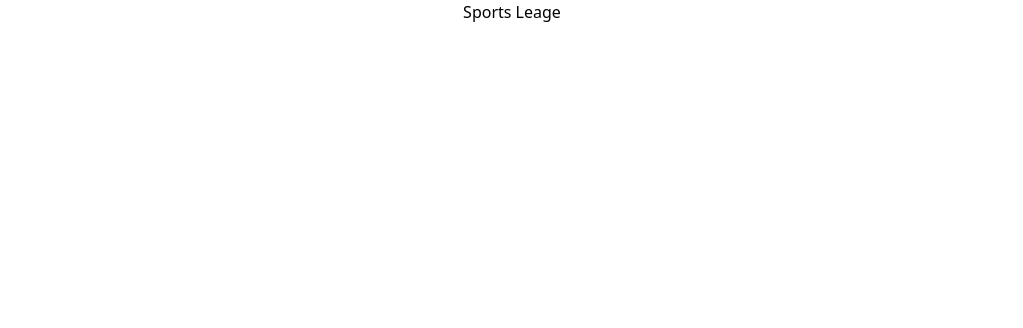
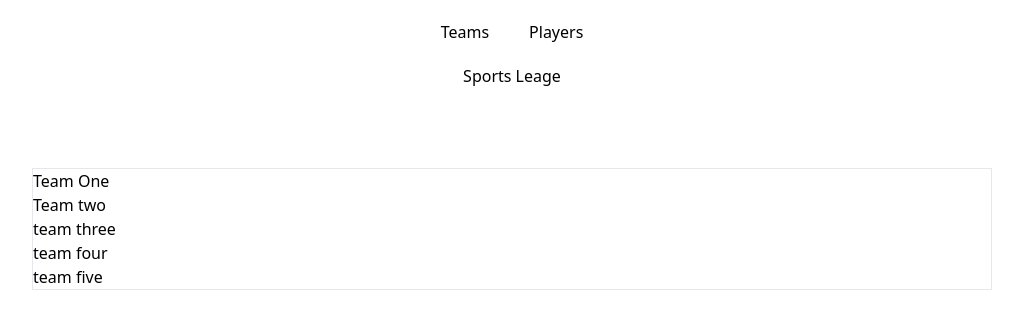
Before and after one commit to hussainsajib/sports-league, a React (Create React App) app: page / in a window 1280 px wide. Shown: the top 328 px of the page, without its empty margins (128-1151 px from the left). Built offline with nearby package versions, Linux system fonts and the light colour scheme.

Commit message:
fetching and displaying data

```diff
--- a/package.json
+++ b/package.json
@@ -9,6 +9,7 @@
     "@testing-library/user-event": "^12.8.1",
     "react": "^17.0.1",
     "react-dom": "^17.0.1",
+    "react-router-dom": "^5.2.0",
     "react-scripts": "4.0.3",
     "web-vitals": "^1.1.0"
   },
--- a/src/App.js
+++ b/src/App.js
@@ -1,11 +1,35 @@
-import logo from './logo.svg';
+import { useState } from 'react'
 import './App.css';
+import PlayerPage from './components/PlayerPage'
+import TeamsPage from './components/TeamsPage'
+import TeamsData from './data/teams'
+import PlayersData from './data/players'
+import {
+  BrowserRouter as Router,
+  Switch,
+  Route,
+  Link
+} from "react-router-dom";
 
 function App() {
   return (
-    <div className="App">
-      <h1>Sports Leage</h1>
-    </div>
+    <Router>
+      <div className="App">
+        <nav>
+          <ul className="flex justify-center w-full">
+            <li className="mx-5 my-5"><Link to="/">Teams</Link></li>
+            <li className="mx-5 my-5"><Link to="/players">Players</Link></li>
+          </ul>
+        </nav>
+        <h1>Sports Leage</h1>
+      </div>
+      <div className="mt-20 w-3/4 border mx-auto">
+        <Switch>
+          <Route exact path='/'><TeamsPage teams={TeamsData} /></Route>
+          <Route exact path='/players'><PlayerPage players={PlayersData} /></Route>
+        </Switch>
+      </div>
+    </Router>
   );
 }
 
--- a/src/components/PlayerPage.js
+++ b/src/components/PlayerPage.js
@@ -1,9 +1,11 @@
 import React from 'react'
 
-const PlayerPage = () => {
+const PlayerPage = ({ players }) => {
     return (
         <div>
-            Player Page
+            {
+                players.map(player => <div key={player.name}>{ player.name }</div>)
+            }
         </div>
     )
 }
--- a/src/components/TeamsPage.js
+++ b/src/components/TeamsPage.js
@@ -1,9 +1,9 @@
 import React from 'react'
 
-const TeamsPage = () => {
+const TeamsPage = ({ teams }) => {
     return (
         <div>
-            Teams Page
+            {teams.map((team,index )=> <div key={index}>{team.name}</div>)}
         </div>
     )
 }
--- a/src/data/players.js
+++ b/src/data/players.js
@@ -1,4 +1,4 @@
-export const players = [
+const players = [
     {
         name: 'player one',
         team: 'team one'
@@ -40,3 +40,5 @@ export const players = [
         team: 'team five'
     }
 ]
+
+export default players;
--- a/src/data/teams.js
+++ b/src/data/teams.js
@@ -1,4 +1,4 @@
-export const teams = [
+const teams = [
     {
         name: 'Team One',
         players: ['player one', 'player two']
@@ -20,3 +20,5 @@ export const teams = [
         players: [ 'player nine', 'player ten' ]
     }
 ]
+
+export default teams;
```
Also changed, not shown: 1 other file (tests, documents, lock files or other folders).
